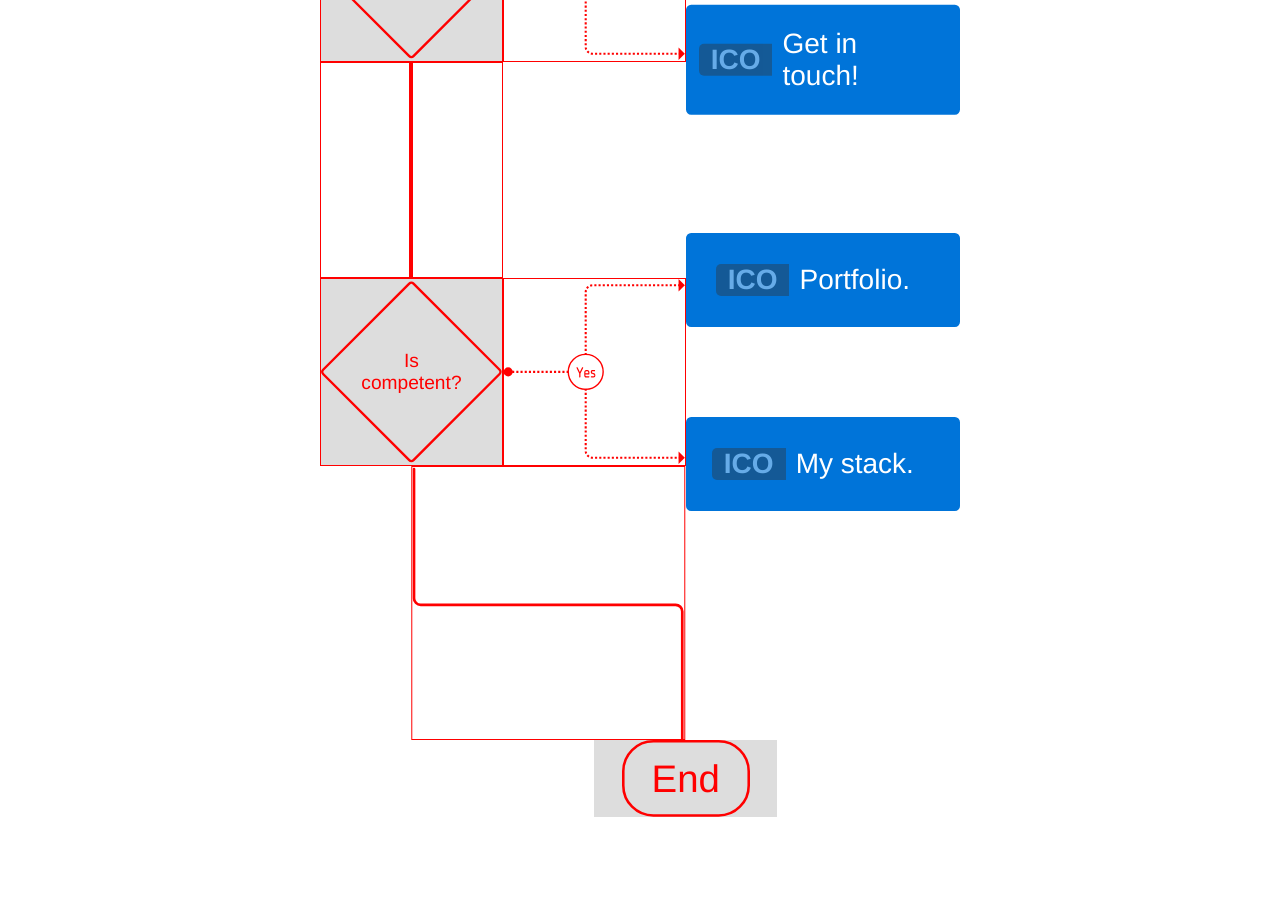
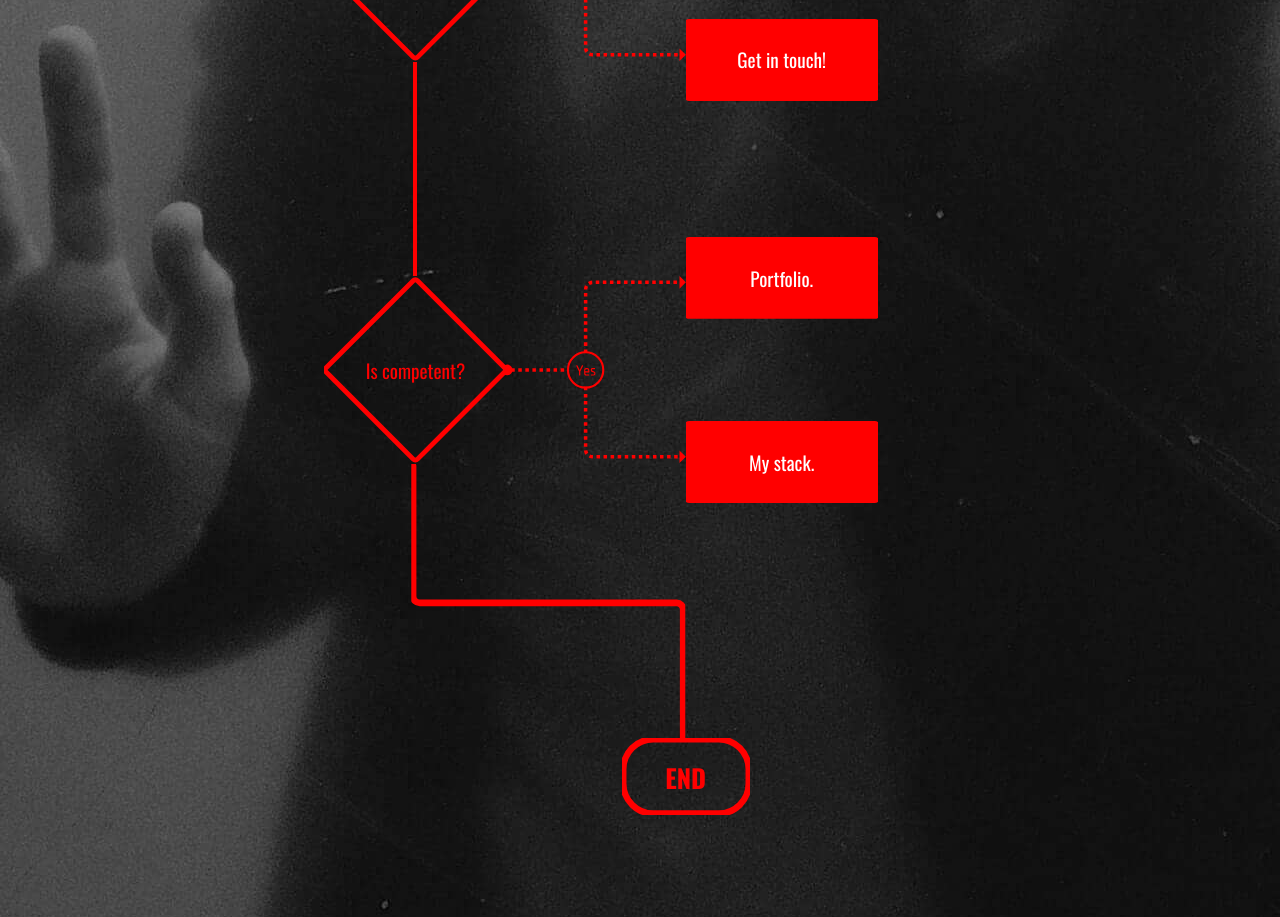
Before and after one commit to wwwsolutions/workbench-portfolio, a website: page index.html in a window 1280 px wide. Shown: the part 577-1494 px from the top of the page. Drawn offline with nearby package versions, Linux system fonts and the light colour scheme; a web font is replaced by a local one.

Commit message:
fixed shapes positions

```diff
--- a/css/base.css
+++ b/css/base.css
@@ -6,7 +6,8 @@
     color: #fff;
     /* text-shadow: 1px 1px 0 #000; */
     box-sizing: border-box;
-    font-family: Ubuntu, Helvetica, Verdana, Arial, sans-serif;
+    /* font-family: Ubuntu, Helvetica, Verdana, Arial, sans-serif; */
+    font-family: "Oswald", sans-serif;
 }
 
 html {
--- a/css/components/element.css
+++ b/css/components/element.css
@@ -1,6 +1,6 @@
 /* Block */
 .element {
-    background-color: #fff;
+    /* background-color: #fff; */
 }
 
 /* Modifier */
--- a/css/components/path-i.css
+++ b/css/components/path-i.css
@@ -8,7 +8,7 @@
     justify-content: center;
     align-items: center;
 
-    border: 1px solid red;
+    /* border: 1px solid red; */
 }
 
 /* Element */
@@ -20,9 +20,13 @@
 
 /* Element */
 .path-i__path {
-    stroke-width: 23;
+    stroke-width: 10;
     stroke-linecap: square;
     stroke: red;
 }
 
 /* Modifier */
+.path-i--offset-right {
+    transform-origin: center center;
+    transform: translateX(4px);
+}
--- a/css/components/path-s.css
+++ b/css/components/path-s.css
@@ -10,7 +10,7 @@
 
     font-size: 1rem;
 
-    border: 1px solid red;
+    /* border: 1px solid red; */
 }
 
 /* Element */
@@ -22,7 +22,7 @@
 
 /* Element */
 .path-s__path {
-    stroke-width: 4;
+    stroke-width: 10;
     stroke: red;
 }
 
--- a/css/components/path-y.css
+++ b/css/components/path-y.css
@@ -10,7 +10,7 @@
 
     font-size: 1rem;
 
-    border: 1px solid red;
+    /* border: 1px solid red; */
 }
 
 /* Element */
@@ -24,19 +24,19 @@
 .path-y__path1,
 .path-y__path2,
 .path-y__path3 {
-    stroke-width: 3;
-    stroke-dasharray: 3;
+    stroke-width: 5;
+    stroke-dasharray: 5;
     stroke: red;
 }
 
 .path-y__point {
-    stroke-width: 3;
+    stroke-width: 5;
     stroke: red;
     fill: red;
 }
 
 .path-y__oval {
-    stroke-width: 2;
+    stroke-width: 3;
     stroke: red;
 }
 
--- /dev/null
+++ b/css/components/rectangle-a.css
@@ -0,0 +1,45 @@
+/* Block */
+.rectangle-a {
+    height: 100%;
+    width: 100%;
+    position: relative;
+    /* background-color: #ddd; */
+
+    display: flex;
+    justify-content: center;
+    align-items: center;
+
+    bottom: 0;
+}
+
+/* Element */
+.rectangle-a__shape {
+    height: 100%;
+    width: 70%;
+    /* display: block; */
+}
+
+/* Element */
+.rectangle-a__rect {
+    stroke: red;
+    stroke-width: 10;
+    /* background-color: red; */
+}
+
+/* Element */
+.rectangle-a__label {
+    position: absolute;
+    display: block;
+
+    font-size: 2vw;
+    margin: 2vw 4vw;
+    text-align: center;
+
+    color: red;
+}
+
+/* Modifier */
+.rectangle-a--font-bold {
+    text-transform: uppercase;
+    font-weight: 800;
+}
--- a/css/components/rectangle.css
+++ b/css/components/rectangle-b.css
@@ -1,9 +1,8 @@
 /* Block */
-.rectangle {
+.rectangle-b {
     height: 100%;
-    width: 100%;
+    width: 70%;
     position: relative;
-    background-color: #ddd;
 
     display: flex;
     justify-content: center;
@@ -13,27 +12,30 @@
 }
 
 /* Element */
-.rectangle__shape {
+.rectangle-b__shape {
     height: 100%;
-    width: 70%;
+    width: 100%;
     /* display: block; */
 }
 
 /* Element */
-.rectangle__rect {
+.rectangle-b__rect {
     stroke: red;
-    stroke-width: 4;
+    stroke-width: 10;
+    fill: red;
     /* background-color: red; */
 }
 
 /* Element */
-.rectangle__label {
+.rectangle-b__label {
     position: absolute;
     display: block;
 
-    font-size: 3vw;
-    margin: 2vw 4vw;
+    font-size: 1.5vw;
+    /* margin: 2vw 4vw; */
     text-align: center;
 
-    color: red;
+    color: white;
+    /* background-color: #fdd; */
+    padding: 10px 20px;
 }
--- a/css/components/rhombus.css
+++ b/css/components/rhombus.css
@@ -8,8 +8,8 @@
     justify-content: center;
     align-items: center;
 
-    background-color: #ddd;
-    border: 1px solid red;
+    /* background-color: #ddd; */
+    /* border: 1px solid red; */
 }
 
 /* Element */
@@ -22,7 +22,7 @@
 /* Element */
 .rhombus__rect {
     stroke: red;
-    stroke-width: 4;
+    stroke-width: 8;
 }
 
 /* Element */
@@ -37,3 +37,9 @@
 
     color: red;
 }
+
+/* Modifier */
+.rhombus--offset-right {
+    transform-origin: center center;
+    transform: translateX(4px);
+}
--- a/css/main.css
+++ b/css/main.css
@@ -54,11 +54,11 @@ body {
             "c8     pt1     pt1    pt1    c12       c13         c14"
             "d1     d1      pt2    pt2    about     about       about"
             "d1     d1      pt2    pt2    contact   contact     contact"
-            "pt3    pt3     c34    c35    c36       c37         c38"
+            "pt3    pt3     c31    c32    c33       c34         c35"
             "d2     d2      pt4    pt4    port      port        port"
             "d2     d2      pt4    pt4    stack     stack       stack"
-            "c56    pt5     pt5    pt5    c60       c61         c62"
-            "c64    c65     c66    end    end       c69         c70";
+            "c50    pt5     pt5    pt5    c54       c55         c56"
+            "c57    c58     c59    end    end       c62         c63";
     }
 
     /* RECTANGLES */
--- a/index.html
+++ b/index.html
@@ -6,7 +6,10 @@
     <meta name="viewport" content="width=device-width, initial-scale=1.0">
     <meta http-equiv="X-UA-Compatible" content="ie=edge">
     <title>CSS Grid Demo</title>
-    <link href="https://fonts.googleapis.com/css?family=PT+Serif:400,400i,700,700i|Source+Sans+Pro:400,400i,600,600i"
+    <!-- <link href="https://fonts.googleapis.com/css?family=PT+Serif:400,400i,700,700i|Source+Sans+Pro:400,400i,600,600i"
+        rel="stylesheet"> -->
+    <link
+        href="https://fonts.googleapis.com/css2?family=Chathura:wght@100;300;400;700;800&family=Oswald:wght@200;300;400;500;600;700&display=swap"
         rel="stylesheet">
     <link rel="stylesheet" href="https://maxcdn.bootstrapcdn.com/font-awesome/4.7.0/css/font-awesome.min.css">
     <link rel="stylesheet" href="css/base.css">
@@ -14,7 +17,8 @@
     <link rel="stylesheet" href="css/bem.css">
     <link rel="stylesheet" href="css/components/element.css">
     <link rel="stylesheet" href="css/components/rhombus.css">
-    <link rel="stylesheet" href="css/components/rectangle.css">
+    <link rel="stylesheet" href="css/components/rectangle-a.css">
+    <link rel="stylesheet" href="css/components/rectangle-b.css">
     <link rel="stylesheet" href="css/components/path-s.css">
     <link rel="stylesheet" href="css/components/path-y.css">
     <link rel="stylesheet" href="css/components/path-i.css">
@@ -89,31 +93,24 @@
             <div class="c61"></div>
             <div class="c62"></div>
             <div class="c63"></div>
-            <div class="c64"></div>
-            <div class="c65"></div>
-            <div class="c66"></div>
-            <div class="c67"></div>
-            <div class="c68"></div>
-            <div class="c69"></div>
-            <div class="c70"></div>
 
             <div class="rectangle-start">
                 <!-- COMPONENT -->
-                <div class="rectangle">
-                    <svg class="rectangle__shape" width="100%" height="100%" viewBox="0 0 200 120" fill="none">
-                        <rect class="rectangle__rect" x="2" y="2" width="196" height="116" rx="47" />
+                <div class="rectangle-a rectangle-a--font-bold">
+                    <svg class="rectangle-a__shape" width="100%" height="100%" viewBox="0 0 200 120" fill="none">
+                        <rect class="rectangle-a__rect" x="2" y="2" width="196" height="116" rx="47" />
                     </svg>
-                    <span class="rectangle__label">Start</span>
+                    <span class="rectangle-a__label">Start</span>
                 </div>
                 <!--// COMPONENT -->
             </div>
             <div class="rectangle-end">
                 <!-- COMPONENT -->
-                <div class="rectangle">
-                    <svg class="rectangle__shape" width="100%" height="100%" viewBox="0 0 200 120" fill="none">
-                        <rect class="rectangle__rect" x="2" y="2" width="196" height="116" rx="47" />
+                <div class="rectangle-a rectangle-a--font-bold">
+                    <svg class="rectangle-a__shape" width="100%" height="100%" viewBox="0 0 200 120" fill="none">
+                        <rect class="rectangle-a__rect" x="2" y="2" width="196" height="116" rx="47" />
                     </svg>
-                    <span class="rectangle__label">End</span>
+                    <span class="rectangle-a__label">End</span>
                 </div>
                 <!--// COMPONENT -->
 
@@ -121,36 +118,52 @@
 
             <!-- BUTTONS -->
             <div class="rectangle-about">
-                <a href="#" class="btn btn--big btn--blue">
-                    <span class="btn__icon">ICO</span>
-                    <span class="btn__text">About me.</span>
-                </a>
+                <!-- COMPONENT -->
+                <div class="rectangle-b">
+                    <svg class="rectangle-b__shape" width="100%" height="100%" viewBox="0 0 300 120" fill="none">
+                        <rect class="rectangle-b__rect" x="1" y="1" width="298" height="118" rx="4" />
+                    </svg>
+                    <span class="rectangle-b__label">About me.</span>
+                </div>
+                <!--// COMPONENT -->
             </div>
 
             <div class="rectangle-contact">
-                <a href="#" class="btn btn--big btn--blue">
-                    <span class="btn__icon">ICO</span>
-                    <span class="btn__text">Get in touch!</span>
-                </a>
+                <!-- COMPONENT -->
+                <div class="rectangle-b">
+                    <svg class="rectangle-b__shape" width="100%" height="100%" viewBox="0 0 300 120" fill="none">
+                        <rect class="rectangle-b__rect" x="1" y="1" width="298" height="118" rx="4" />
+                    </svg>
+                    <span class="rectangle-b__label">Get in touch!</span>
+                </div>
+                <!--// COMPONENT -->
             </div>
 
             <div class="rectangle-portfolio">
-                <a href="#" class="btn btn--big btn--blue">
-                    <span class="btn__icon">ICO</span>
-                    <span class="btn__text">Portfolio.</span>
-                </a>
+                <!-- COMPONENT -->
+                <div class="rectangle-b">
+                    <svg class="rectangle-b__shape" width="100%" height="100%" viewBox="0 0 300 120" fill="none">
+                        <rect class="rectangle-b__rect" x="1" y="1" width="298" height="118" rx="4" />
+                    </svg>
+                    <span class="rectangle-b__label">Portfolio.</span>
+                </div>
+                <!--// COMPONENT -->
             </div>
 
             <div class="rectangle-stack">
-                <a href="#" class="btn btn--big btn--blue">
-                    <span class="btn__icon">ICO</span>
-                    <span class="btn__text">My stack.</span>
-                </a>
+                <!-- COMPONENT -->
+                <div class="rectangle-b">
+                    <svg class="rectangle-b__shape" width="100%" height="100%" viewBox="0 0 300 120" fill="none">
+                        <rect class="rectangle-b__rect" x="1" y="1" width="298" height="118" rx="4" />
+                    </svg>
+                    <span class="rectangle-b__label">My stack.</span>
+                </div>
+                <!--// COMPONENT -->
             </div>
 
             <div class="shape-decision1">
                 <!-- COMPONENT -->
-                <div class="rhombus">
+                <div class="rhombus rhombus--offset-right">
                     <svg class="rhombus__shape" width="100%" height="100%" viewBox="0 0 300 300" fill="none">
                         <rect class="rhombus__rect" x="0" y="150" width="212" height="212" rx="5"
                             transform="rotate(-45 0 150)" />
@@ -162,7 +175,7 @@
 
             <div class="shape-decision2">
                 <!-- COMPONENT -->
-                <div class="rhombus">
+                <div class="rhombus rhombus--offset-right">
                     <svg class="rhombus__shape" width="100%" height="100%" viewBox="0 0 300 300" fill="none">
                         <rect class="rhombus__rect" x="0" y="150" width="212" height="212" rx="5"
                             transform="rotate(-45 0 150)" />
@@ -211,7 +224,7 @@
 
             <div class="shape-path3">
                 <!-- COMPONENT -->
-                <div class="path-i">
+                <div class="path-i path-i--offset-right">
                     <svg class="path-i__shape" width="4" height="100%" viewBox="0 0 5 268" fill="none">
                         <path class="path-i__path" d="M2.5 2.11765L2.49999 265.92" />
                     </svg>
@@ -265,9 +278,9 @@
 
 
     <!-- BG IMAGE (At bottom, 'cause it's not really content) -->
-    <!-- <div id="bg">
+    <div id="bg">
         <img src="images/devn-vXpbB4-4OOM-unsplash-medium-optimized-bw-1920x2408.jpg" alt="">
-    </div> -->
+    </div>
 
 
 </body>
```
